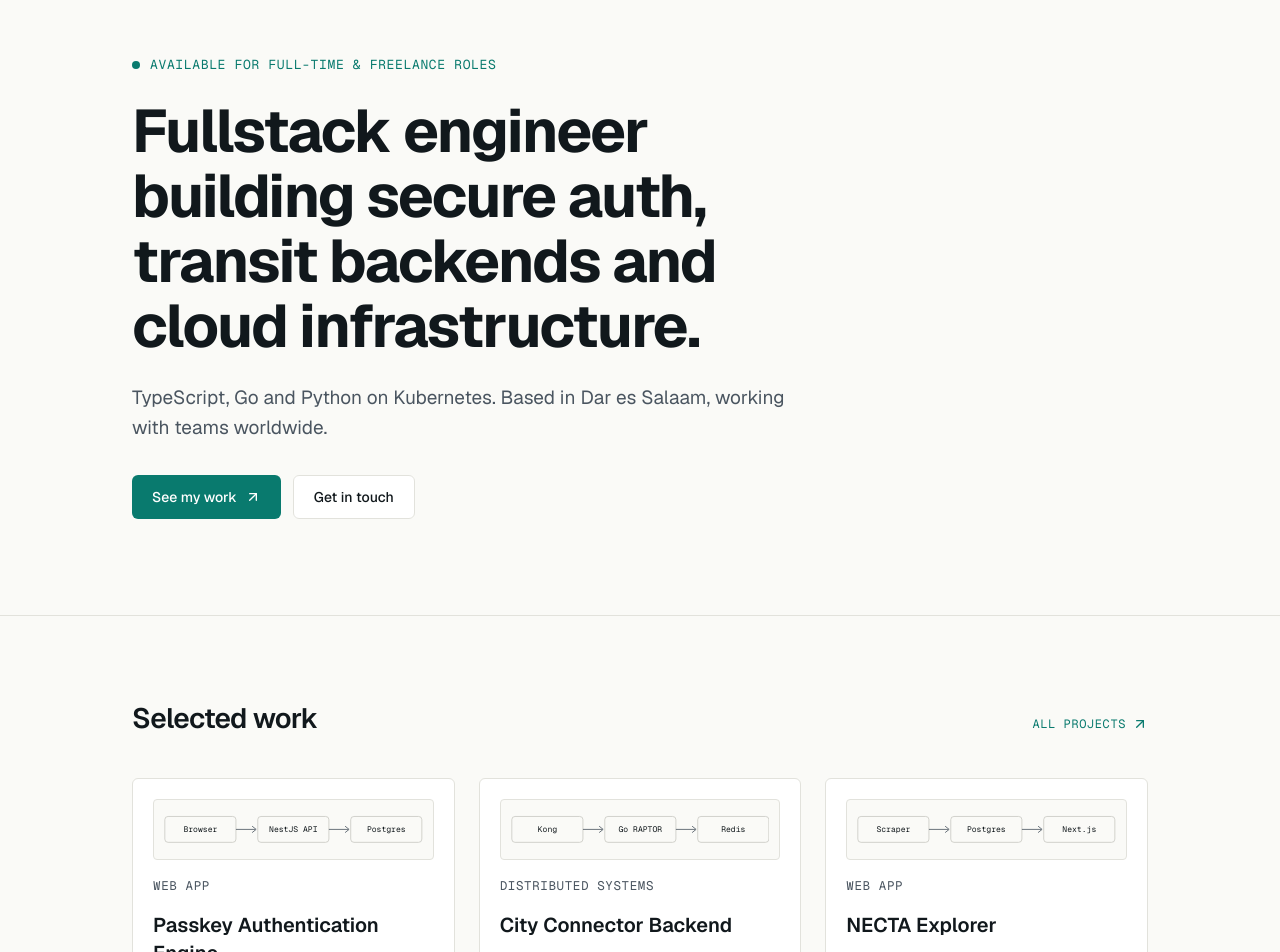
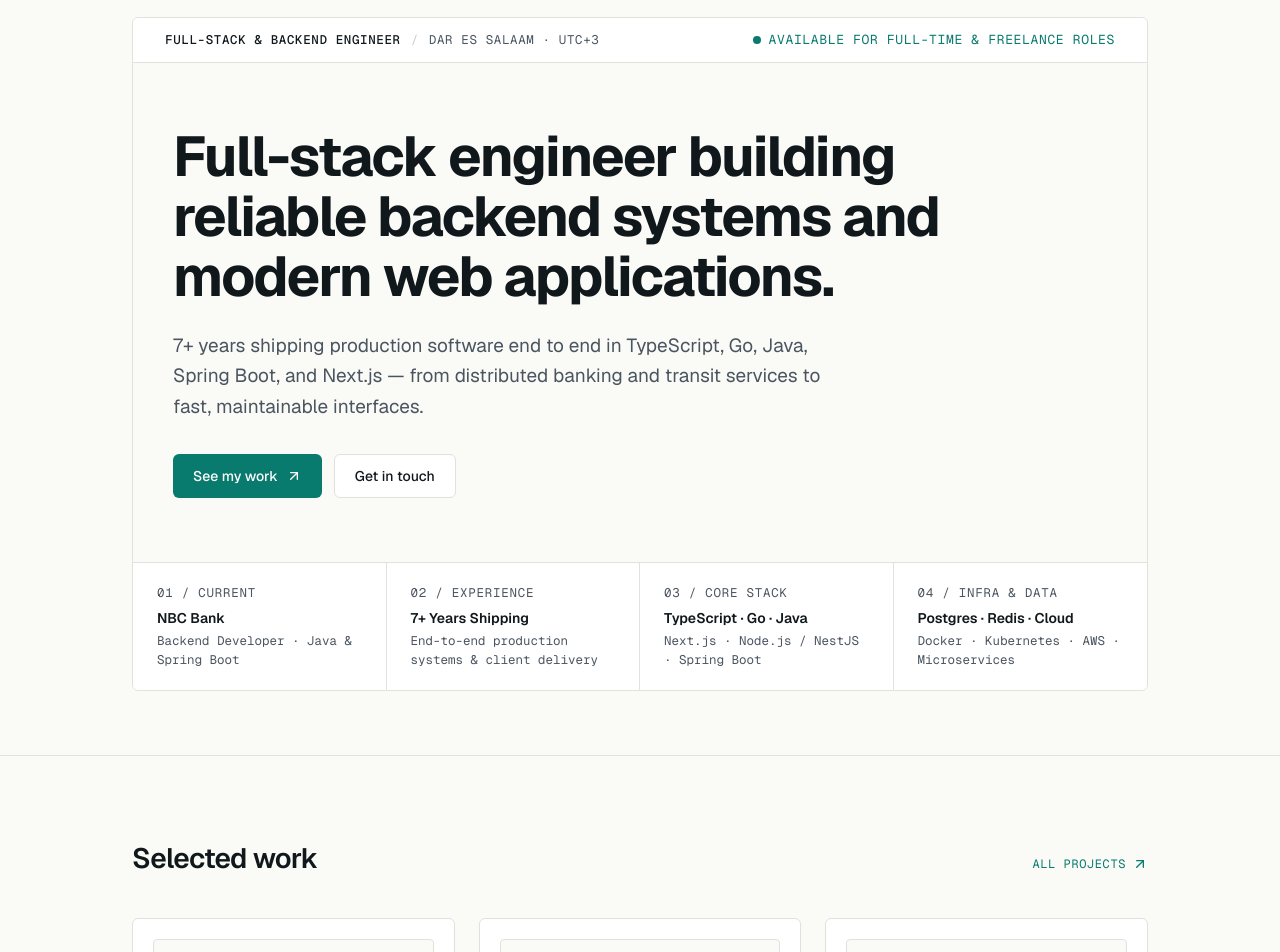
Before and after one commit to nelsonfrank/nelsonfr.dev, a Next.js app: page / in a window 1280 px wide. Shown: the part 120-1072 px from the top of the page. Built offline with nearby package versions, Linux system fonts and the light colour scheme; no server answers.

Commit message:
feat(hero): redesign hero as Swiss hairline datasheet frame with updated copy

```diff
--- a/app/opengraph-image.tsx
+++ b/app/opengraph-image.tsx
@@ -100,10 +100,10 @@ export default async function Image() {
               tw="text-5xl font-bold tracking-tight leading-tight mb-4 max-w-[920px]"
               style={{ color: '#e6edf3' }}
             >
-              Building secure auth, transit backends and cloud infrastructure.
+              Full-stack engineer building reliable backend systems and modern web applications.
             </h1>
             <p tw="text-2xl leading-relaxed max-w-[820px]" style={{ color: '#9aa7b4' }}>
-              TypeScript, Go and Python on Kubernetes. Based in Dar es Salaam, working with teams worldwide.
+              7+ years shipping production software end to end in TypeScript, Go, Java, Spring Boot, and Next.js.
             </p>
           </div>
 
@@ -113,7 +113,7 @@ export default async function Image() {
             style={{ borderTop: '1px solid #1f2933' }}
           >
             <div tw="flex flex-row items-center">
-              {['TypeScript', 'Go', 'Python', 'PostgreSQL', 'Kubernetes'].map((tech) => (
+              {['TypeScript', 'Go', 'Java', 'Spring Boot', 'Next.js', 'PostgreSQL'].map((tech) => (
                 <div
                   key={tech}
                   tw="px-3.5 py-1.5 rounded text-sm mr-3"
--- a/components/hero.tsx
+++ b/components/hero.tsx
@@ -6,13 +6,46 @@ import { captureEvent } from "@/lib/analytics"
 
 export const AVAILABILITY_TEXT = "Available for full-time & freelance roles"
 
+const LEDGER_ITEMS = [
+  {
+    index: "01 / CURRENT",
+    title: "NBC Bank",
+    detail: "Backend Developer · Java & Spring Boot",
+  },
+  {
+    index: "02 / EXPERIENCE",
+    title: "7+ Years Shipping",
+    detail: "End-to-end production systems & client delivery",
+  },
+  {
+    index: "03 / CORE STACK",
+    title: "TypeScript · Go · Java",
+    detail: "Next.js · Node.js / NestJS · Spring Boot",
+  },
+  {
+    index: "04 / INFRA & DATA",
+    title: "Postgres · Redis · Cloud",
+    detail: "Docker · Kubernetes · AWS · Microservices",
+  },
+] as const
+
 export function Hero() {
   return (
-    <section className="py-14 md:py-24">
+    <section className="py-10 md:py-16">
       <div className="page-container animate-fade-in">
-        <div className="max-w-[720px] space-y-6">
+        <div className="rounded-md border border-border bg-background overflow-hidden">
+          {/* Top Datasheet Status Bar */}
+          <div className="flex flex-wrap items-center justify-between gap-x-6 gap-y-2 px-5 py-3 sm:px-8 border-b border-border bg-card">
+            <div className="flex items-center gap-2.5 meta-mono uppercase tracking-[0.05em]">
+              <span className="text-foreground font-medium">FULL-STACK &amp; BACKEND ENGINEER</span>
+              <span aria-hidden="true" className="text-border-strong">
+                /
+              </span>
+              <span>DAR ES SALAAM · UTC+3</span>
+            </div>
+
             {AVAILABILITY_TEXT && (
-            <p className="eyebrow inline-flex items-center gap-2.5">
+              <p className="eyebrow inline-flex items-center gap-2 text-xs">
                 <span
                   className="inline-block size-2 rounded-full bg-primary shrink-0"
                   aria-hidden="true"
@@ -20,13 +53,16 @@ export function Hero() {
                 <span>{AVAILABILITY_TEXT}</span>
               </p>
             )}
+          </div>
 
-          <h1 className="text-[36px] md:text-[60px] font-bold tracking-[-0.03em] leading-[1.08] text-foreground">
-            Fullstack engineer building secure auth, transit backends and cloud infrastructure.
+          {/* Main Editorial Cell */}
+          <div className="px-5 py-10 sm:px-8 sm:py-12 md:px-10 md:py-16 space-y-6">
+            <h1 className="text-[36px] md:text-[56px] font-bold tracking-[-0.03em] leading-[1.07] text-foreground max-w-[780px]">
+              Full-stack engineer building reliable backend systems and modern web applications.
             </h1>
 
             <p className="text-[17px] md:text-[19px] leading-[1.6] text-muted-foreground max-w-[680px]">
-            TypeScript, Go and Python on Kubernetes. Based in Dar es Salaam, working with teams worldwide.
+              7+ years shipping production software end to end in TypeScript, Go, Java, Spring Boot, and Next.js — from distributed banking and transit services to fast, maintainable interfaces.
             </p>
 
             <div className="flex flex-col sm:flex-row gap-3 pt-2">
@@ -47,6 +83,27 @@ export function Hero() {
               </Link>
             </div>
           </div>
+
+          {/* Bottom 4-Cell Ledger Strip */}
+          <dl className="grid grid-cols-1 sm:grid-cols-2 lg:grid-cols-4 border-t border-border bg-card divide-y sm:divide-y-0 sm:divide-x divide-border">
+            {LEDGER_ITEMS.map((item) => (
+              <div
+                key={item.index}
+                className="px-5 py-4 sm:px-6 sm:py-5 space-y-1 border-b sm:border-b-0 lg:border-b-0 border-border last:border-b-0"
+              >
+                <dt className="meta-mono text-[11px] uppercase tracking-[0.06em] text-primary">
+                  {item.index}
+                </dt>
+                <dd className="text-sm font-semibold text-foreground leading-snug pt-0.5">
+                  {item.title}
+                </dd>
+                <dd className="meta-mono text-xs leading-normal">
+                  {item.detail}
+                </dd>
+              </div>
+            ))}
+          </dl>
+        </div>
       </div>
     </section>
   )
--- a/lib/projects.ts
+++ b/lib/projects.ts
@@ -1,6 +1,11 @@
 export interface ProjectDecision {
   decision: string
   tradeoff: string
+}
+
+export interface ProjectLink {
+  label: string
+  url: string
 }
 
 export interface Project {
@@ -11,6 +16,7 @@ export interface Project {
   technologies: string[]
   liveUrl?: string
   githubUrl?: string
+  githubLinks?: ProjectLink[]
   featured: boolean
   category?: string
   outcome?: string
@@ -55,16 +61,19 @@ export const projects: Project[] = [
   },
   {
     slug: "city-connector-backend",
-    title: "City Connector Backend",
+    title: "City Connector",
     description:
-      "High-performance microservices transit routing and real-time engine implementing the RAPTOR algorithm, GTFS ingestion, and Kong API gateway.",
+      "Full-stack multi-agency transit platform pairing an offline-first React Native (Expo) mobile app with Go RAPTOR routing microservices, GTFS/GTFS-RT ingestion, and Kong API gateway.",
     outcome:
-      "Computes Pareto-optimal multimodal transit routes in milliseconds using in-memory Go RAPTOR arrays and Redis geospatial caching.",
+      "Computes Pareto-optimal multimodal transit routes in milliseconds via Go RAPTOR and Redis, rendered on an offline-first React Native MapLibre client.",
     diagram: {
-      nodes: ["Kong", "Go RAPTOR", "Redis"],
+      nodes: ["RN Mobile", "Go RAPTOR", "Redis/GTFS"],
     },
     image: "/projects/city-connector-backend.png",
     technologies: [
+      "React Native",
+      "Expo",
+      "TypeScript",
       "Go",
       "Python",
       "RAPTOR",
@@ -72,10 +81,19 @@ export const projects: Project[] = [
       "Kong Gateway",
       "PostgreSQL",
       "Redis",
-      "Docker",
       "Kubernetes",
     ],
     githubUrl: "https://github.com/nelsonfrank/city-connector-backend",
+    githubLinks: [
+      {
+        label: "Backend",
+        url: "https://github.com/nelsonfrank/city-connector-backend",
+      },
+      {
+        label: "Mobile",
+        url: "https://github.com/nelsonfrank/city-connector-mobile",
+      },
+    ],
     featured: true,
     category: "Distributed Systems",
   },
```
Also changed, not shown: hooks/use-mermaid.ts (line endings or trailing spaces). Lines whose indentation alone changed are shown as unchanged.
